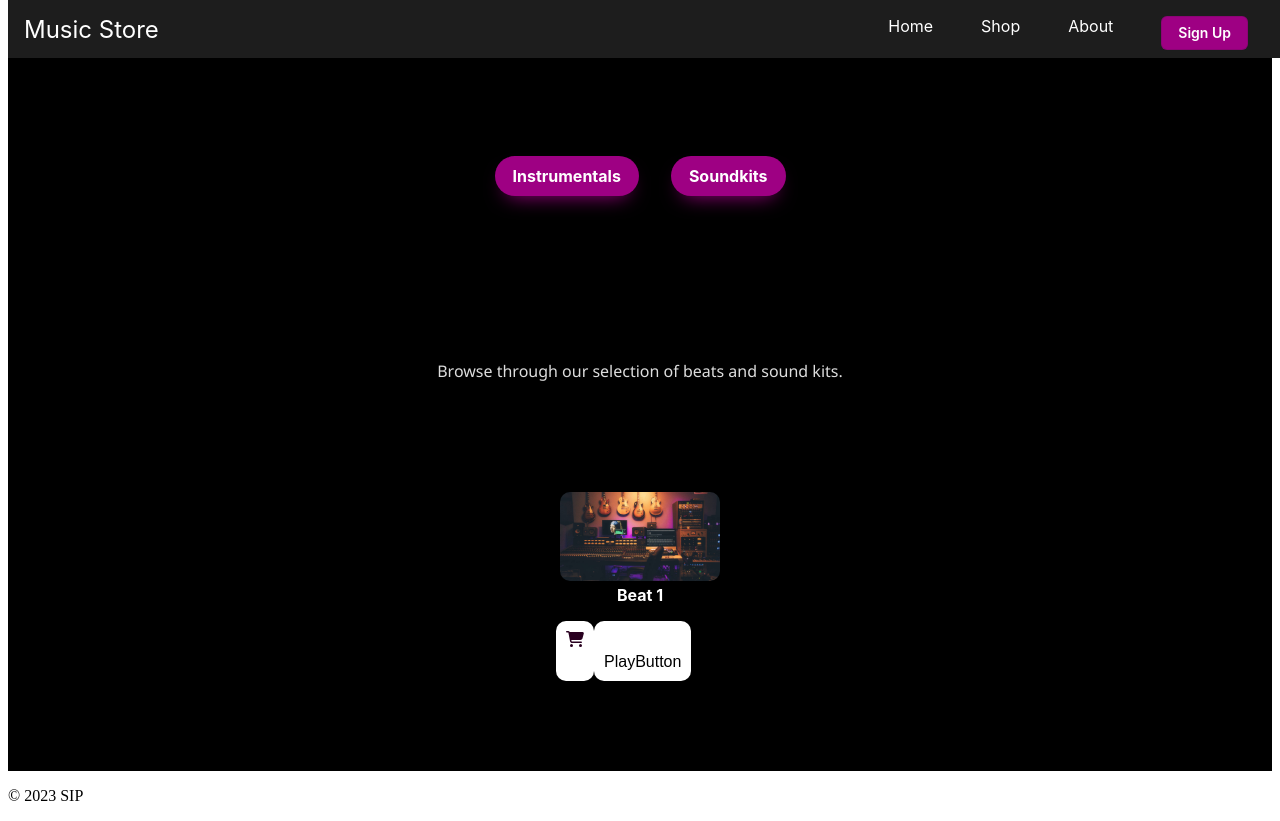
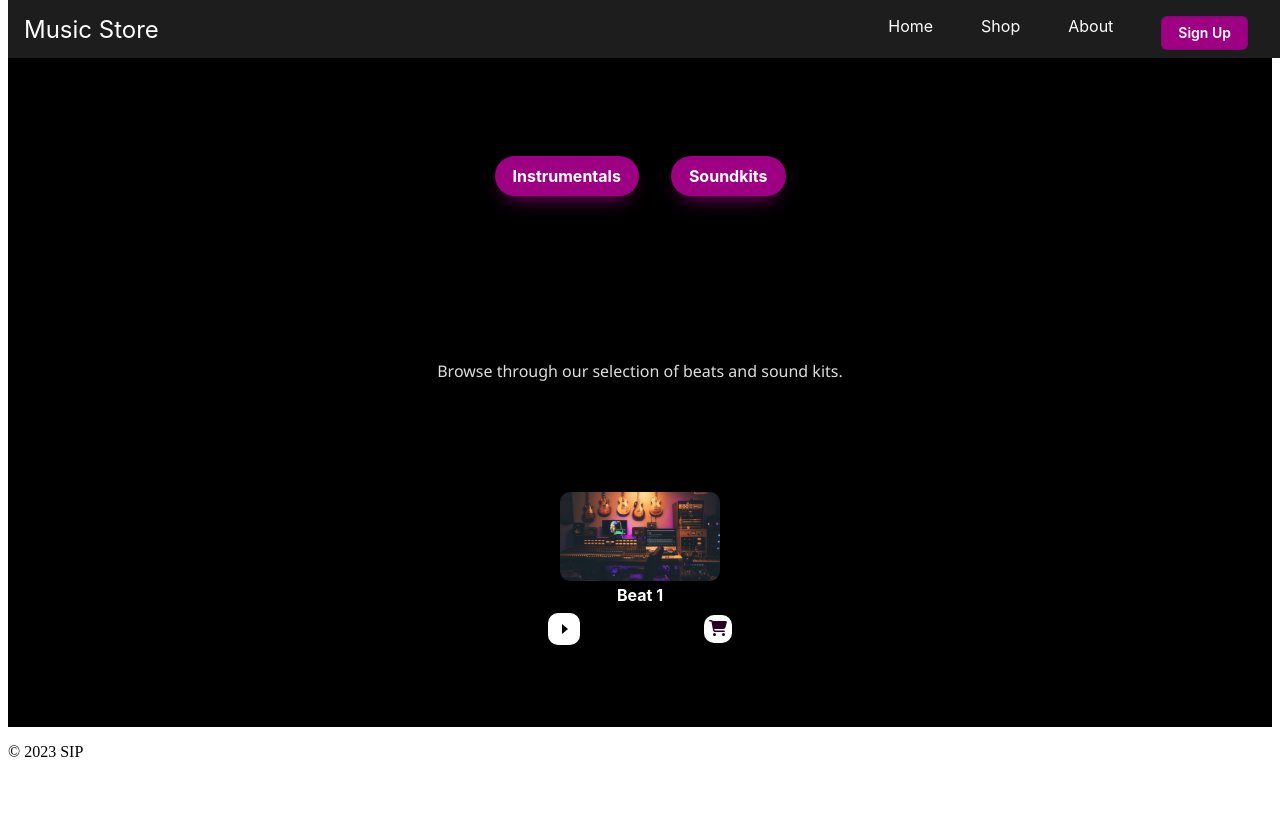
Before and after one commit to sip357/Music-Store, a Next.js app: page /store in a window 1280 px wide. After the commit the page ends 800 px from the top, so only its background shows below. Built offline with nearby package versions, Linux system fonts and the light colour scheme.

Commit message:
Add play button icon

```diff
--- a/app/signup/page.tsx
+++ b/app/signup/page.tsx
@@ -6,8 +6,8 @@ import ShoppingCartIcon from "../components/shopping_cart";
 const SignUp: React.FC = () => {
     return (
       <Layout>
-        <div>
-          p
+        <div className={styles.fivep}>
+          <div className={styles.gg_play_button}></div>
         </div>
       </Layout>
     );
--- a/app/store/page.tsx
+++ b/app/store/page.tsx
@@ -19,12 +19,11 @@ const Store: React.FC = () => {
             <img src="studio.jpg" alt="picture" className={styles.productImage}/>
             <a href="/" className={`${styles.productName} ${styles.a}`}>Beat 1</a>
             <div className={styles.iconContainer}>
+              <span className={styles.playB}>
+                <span className={styles.gg_play_button}></span>
+              </span>
               <span className={styles.spc}>
                 <ShoppingCartIcon />
-              </span>
-              <span className={styles.playB}>
-                <span className={styles.gg_play_button}></span>
-                <span>PlayButton</span>
               </span>
             </div>
           </div>
--- a/app/styles/Signup.module.css
+++ b/app/styles/Signup.module.css
@@ -0,0 +1,83 @@
+.gg_play_button {
+    box-sizing: border-box;
+    position: relative;
+    display: block;
+    transform: scale(var(--ggs,1));
+    width: 22px;
+    height: 22px;
+    color: black;
+   }
+
+   .gg_play_button::before {
+    content: "";
+    display: block;
+    box-sizing: border-box;
+    position: absolute;
+    width: 0;
+    height: 10px;
+    border-top: 5px solid transparent;
+    border-bottom: 5px solid transparent;
+    border-left: 6px solid;
+    top: 6px;
+    left: 9px
+   }
+
+   .onepi {
+    padding: 1rem !important;
+  }
+
+  .twopi {
+    padding: 2rem !important;
+  }
+
+  .threepi {
+    padding: 3rem !important;
+  }
+
+  .fourpi {
+    padding: 4rem !important;
+  }
+
+  .zerop {
+    padding: 0;
+  }
+
+  .onep {
+    padding: 1rem;
+  }
+
+  .twop {
+    padding: 2rem;
+  }
+
+  .threep {
+    padding: 2rem;
+  }
+
+  .fourp {
+    padding: 4rem;
+  }
+
+  .fivep {
+    padding: 5rem;
+  }
+
+  .onepb {
+    padding-bottom: 1rem;
+  }
+
+  .twopb {
+    padding-bottom: 2rem;
+  }
+
+  .threepb {
+    padding-bottom: 3rem;
+  }
+
+  .fourpb {
+    padding-bottom: 4rem;
+  }
+
+  .fivepb {
+    padding-bottom: 5rem;
+  }
--- a/app/styles/Store.module.css
+++ b/app/styles/Store.module.css
@@ -26,14 +26,13 @@
   background-color: #1d1d1d;
 }
 
+.product:hover .iconContainer{
+  background-color: #1d1d1d;
+}
+
 .productImage {
   max-width: 80%;
   border-radius: 10px;
-}
-
-.productImage .gg_play_button{
-  opacity: 0;
-  transition: 0.3s with ease;
 }
 
 .productImage:hover .gg_play_button{
@@ -46,6 +45,11 @@
   color: white;
   font-family: -apple-system,system-ui,"Segoe UI",Helvetica,Arial,sans-serif,"Apple Color Emoji","Segoe UI Emoji";
 }
+
+.productName:hover{
+  text-decoration: underline;
+}
+
 .body {
   font-family: Arial, sans-serif;
   margin: 0;
@@ -141,7 +145,7 @@
   color: black;
  }
 
- .gg-play-button::before {
+ .gg_play_button::before {
   content: "";
   display: block;
   box-sizing: border-box;
@@ -155,26 +159,32 @@
   left: 9px
  }
 
- .iconContainer{
-  padding: 1rem;
+ .iconContainer {
+  padding: 0.5rem;
   display: flex;
+  justify-content: space-between; /* This will space out the children */
+  align-items: center; /* This will vertically center the children */
   background-color: black;
   width: auto;
 }
 
-.spc{
-  padding: 10px;
+.spc {
+  padding: 5px;
   background-color: white;
   border-radius: 10px;
   color: rgb(41, 0, 32);
-  text-align: right;
+  /* Optional: Ensures it sticks to the right side if there's more space */
+  flex-shrink: 0;
 }
 
-.playB{
-    padding: 10px;
-    background-color: white;
-    border-radius: 10px;
+.playB {
+  padding: 5px;
+  background-color: white;
+  border-radius: 10px;
+  /* Optional: Ensures it sticks to the left side if there's more space */
+  flex-shrink: 0;
 }
+
 
 /* Paragraph font */
 .paraFonts {
```
